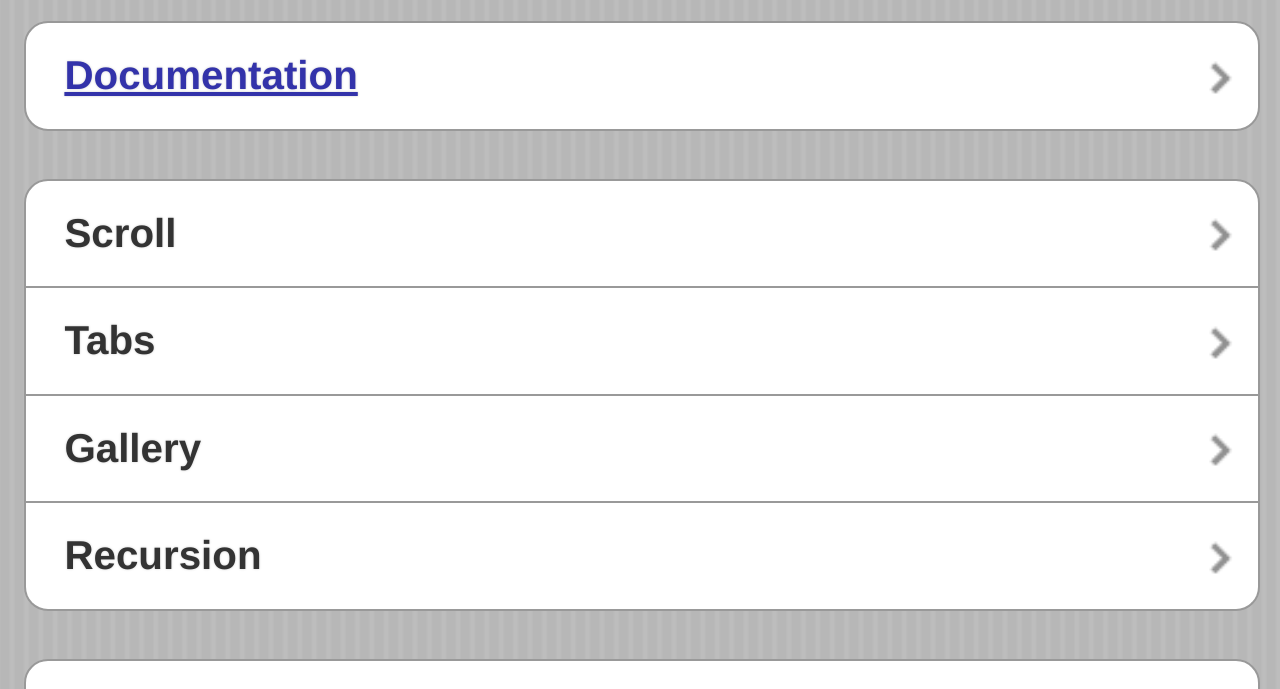
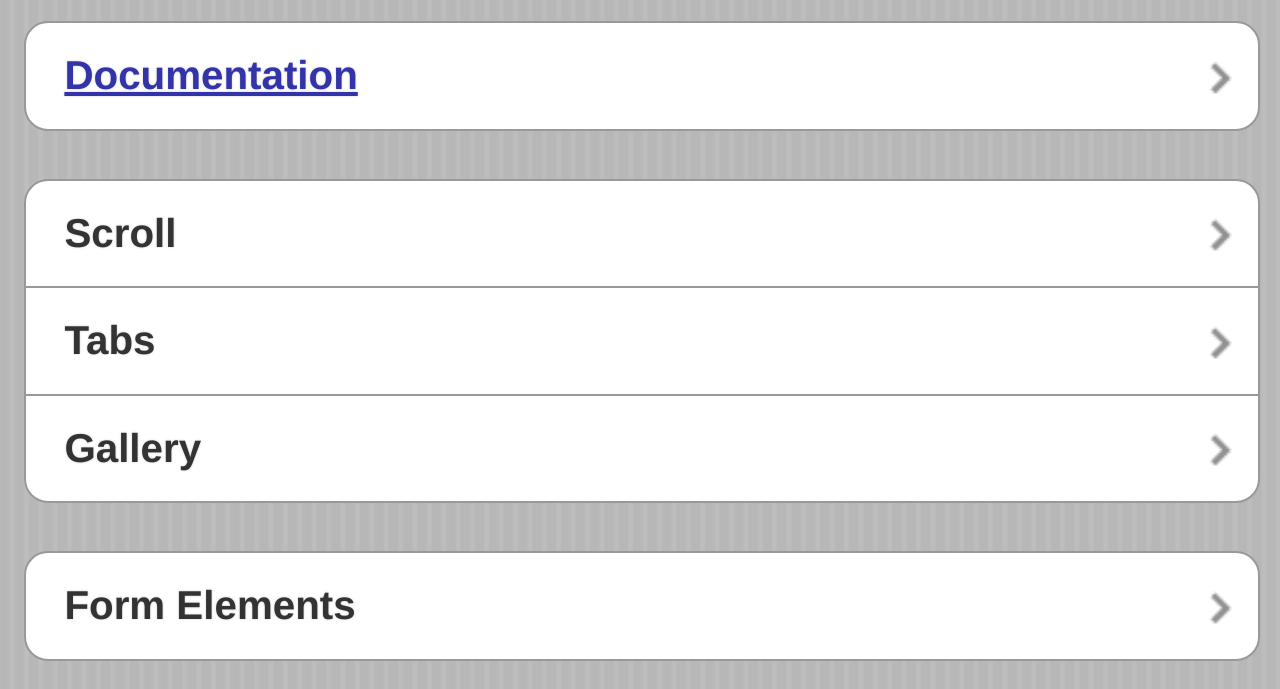
Before and after one commit to AntonShevchuk/jquery-iphone-ui, a plain HTML site: page index.html in a window 1280 px wide. Shown: the part 111-800 px from the top of the page. Drawn offline with Linux system fonts and the light colour scheme.

Commit message:
forgotten link

```diff
--- a/index.html
+++ b/index.html
@@ -64,7 +64,6 @@
 	                    <li><a href="docs/scroll.html" title="Scroll" class="arrow">Scroll</a></li>
 	                    <li><a href="docs/tabs.html" title="Tabs" class="arrow">Tabs</a></li>
 	                    <li><a href="docs/gallery.html" title="Gallery" class="arrow">Gallery</a></li>
-	                    <li><a href="index.html" title="Recursion" class="arrow">Recursion</a></li>
 	                </ul>
 	                <ul class="imenu">
 	                    <li>
```
